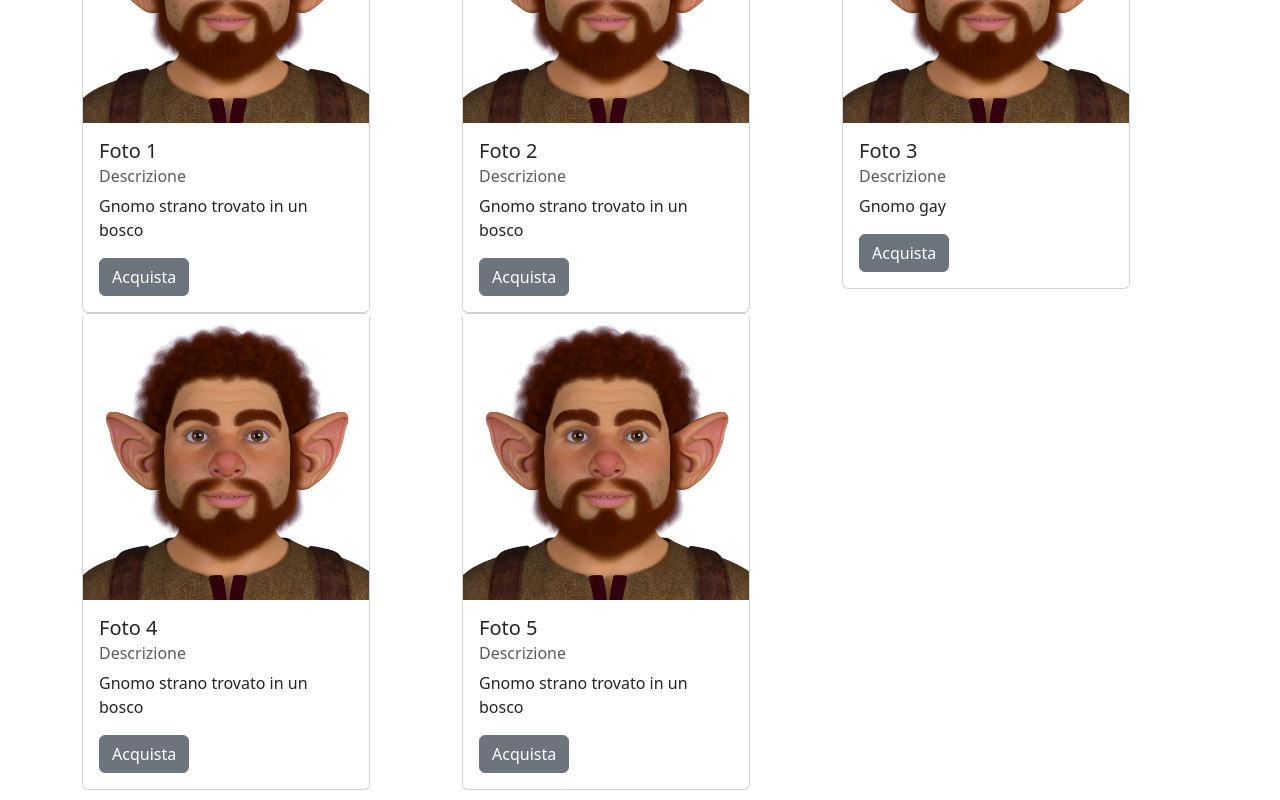
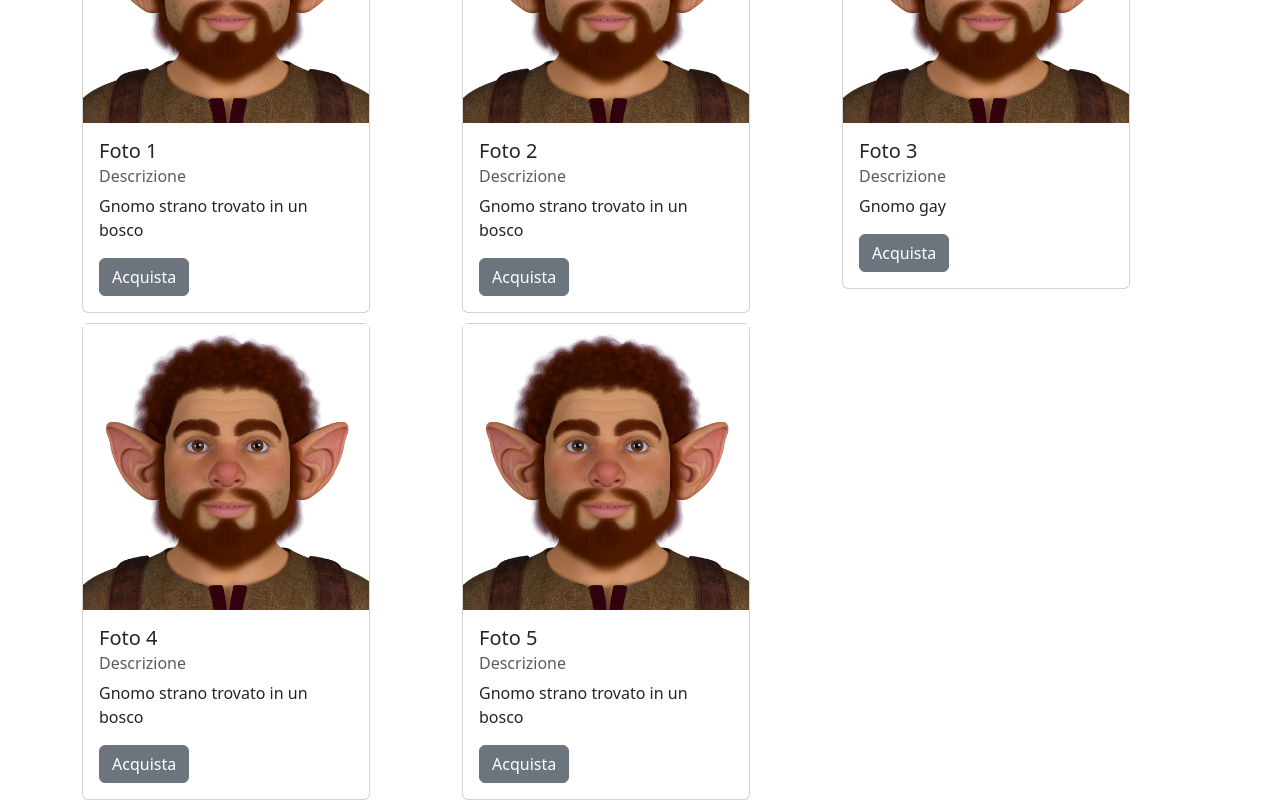
Before and after one commit to MarcoAmato/SolSnap, a React (Create React App) app: page /Gallery in a window 1280 px wide. Shown: the part 244-1044 px from the top of the page. Built offline with nearby package versions, Linux system fonts and the light colour scheme.

Commit message:
fix margin gallery

```diff
--- a/src/Frontend/component/Gallery.tsx
+++ b/src/Frontend/component/Gallery.tsx
@@ -41,7 +41,7 @@ function Gallery() {
     for (let i = 0; i < images.length; i += 3) {
       const imagesForRow = images.slice(i, i + 3);
       rows.push(
-        <Row key={i}>
+        <Row className='marginTop' key={i}>
           {renderCardsForRow(imagesForRow)}
         </Row>
       );
@@ -50,7 +50,7 @@ function Gallery() {
   };
 
   return (
-    <Container className='marginTop'>
+    <Container>
       {renderImageRows()}
     </Container>
   );
```
